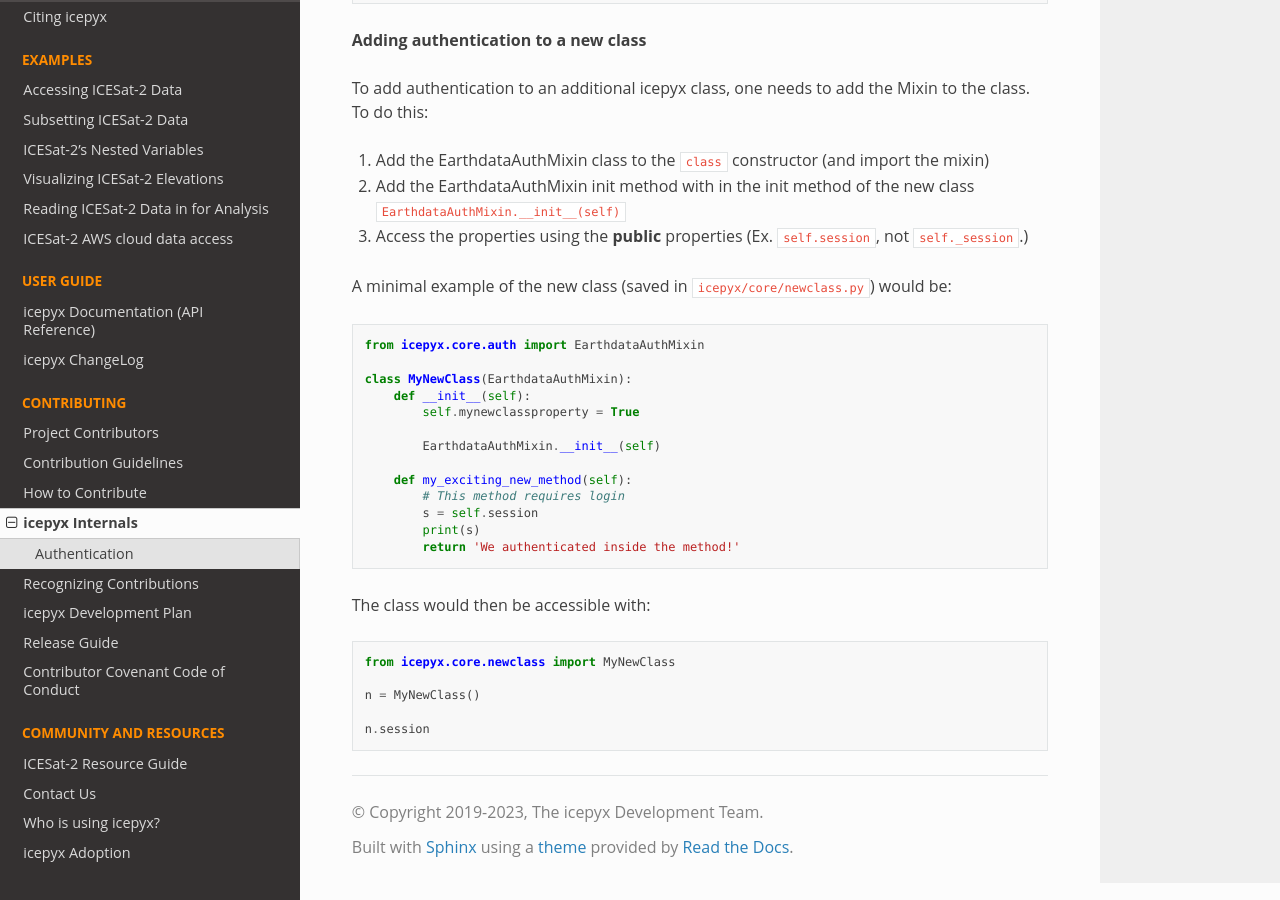
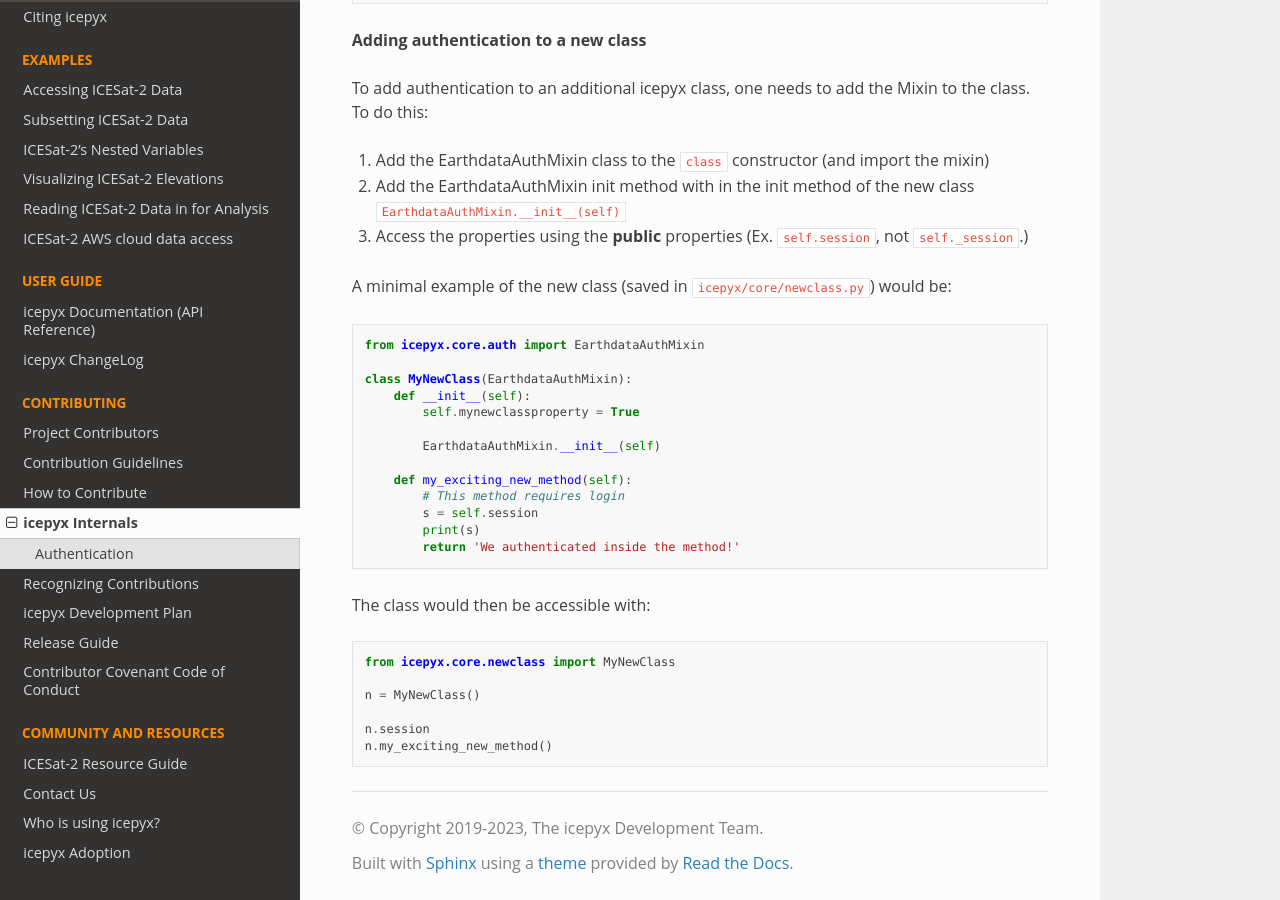
Before and after one commit to icesat2py/icepyx, a Sphinx documentation site: the page built from doc/source/contributing/icepyx_internals.rst, in a window 1280 px wide and 900 px high, scrolled down 722 px. Built offline with Sphinx 7.4.7 and the Read the Docs theme 2.0.0, drawn with Linux system fonts in a browser that asks for light colours; the version number could not be read and is left out.

Commit message:
add an additional example line

```diff
--- a/doc/source/contributing/icepyx_internals.rst
+++ b/doc/source/contributing/icepyx_internals.rst
@@ -67,3 +67,4 @@
     n = MyNewClass()
 
     n.session
+    n.my_exciting_new_method()
```
